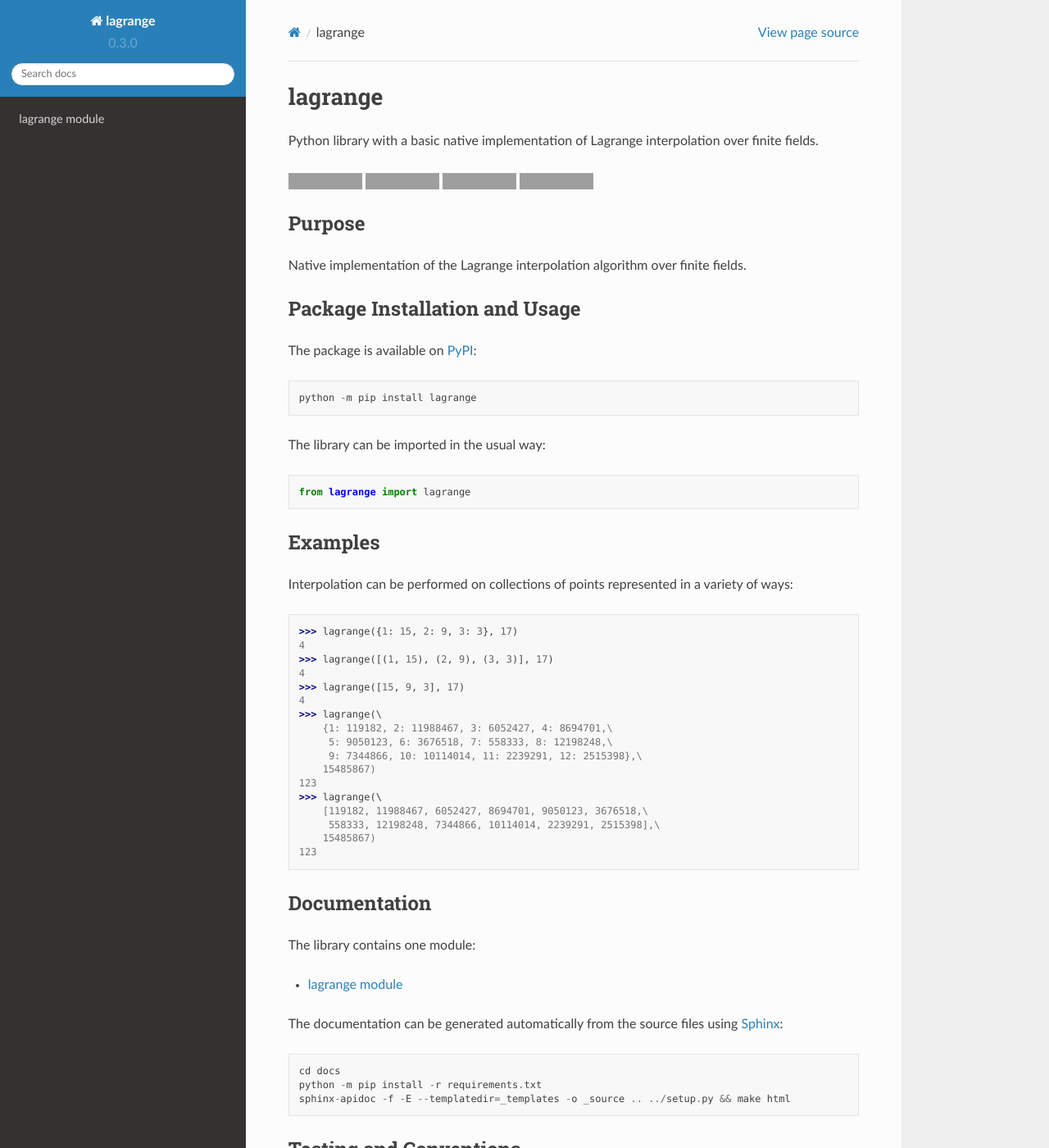
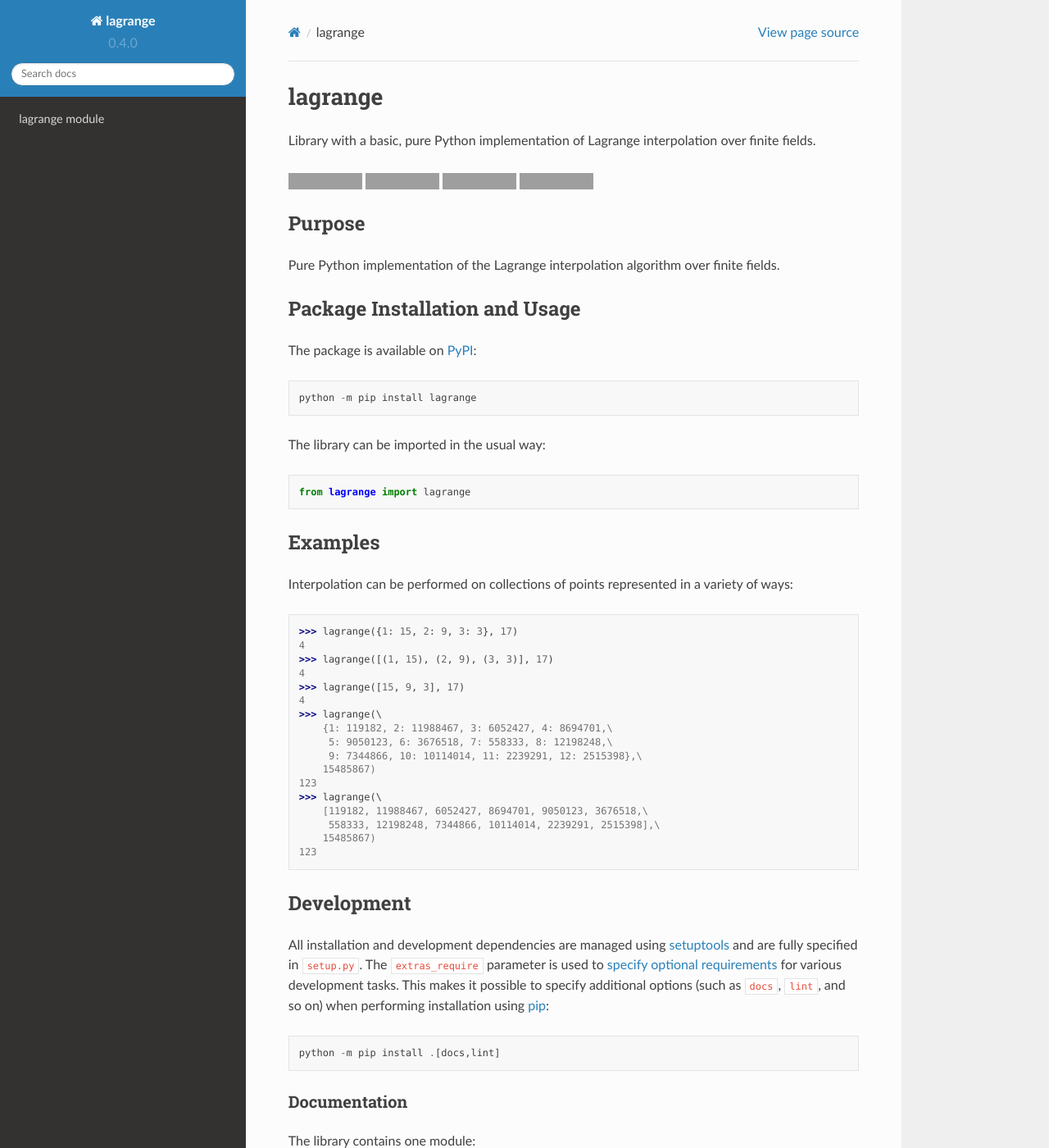
Before and after one commit to lapets/lagrange, a Sphinx documentation site: the page built from docs/index.rst, in a window 1280 px wide and 1400 px high. Shown: the whole window at 82% size. Built offline with Sphinx 7.4.7 and the Read the Docs theme 2.0.0, drawn with Linux system fonts in a browser that asks for light colours; some of the changed text lies outside the part shown; grey boxes are pictures that could not be loaded.

Commit message:
Use pytest for tests and setuptools for dependencies; update README/docs/CI.

```diff
--- a/README.rst
+++ b/README.rst
@@ -2,7 +2,7 @@
 lagrange
 ========
 
-Python library with a basic native implementation of Lagrange interpolation over finite fields.
+Library with a basic, pure Python implementation of Lagrange interpolation over finite fields.
 
 |pypi| |readthedocs| |actions| |coveralls|
 
@@ -24,7 +24,7 @@
 
 Purpose
 -------
-Native implementation of the Lagrange interpolation algorithm over finite fields.
+Pure Python implementation of the Lagrange interpolation algorithm over finite fields.
 
 Package Installation and Usage
 ------------------------------
@@ -58,21 +58,27 @@
         15485867)
     123
 
+Development
+-----------
+All installation and development dependencies are managed using `setuptools <https://pypi.org/project/setuptools>`__ and are fully specified in ``setup.py``. The ``extras_require`` parameter is used to `specify optional requirements <https://setuptools.pypa.io/en/latest/userguide/dependency_management.html#optional-dependencies>`__ for various development tasks. This makes it possible to specify additional options (such as ``docs``, ``lint``, and so on) when performing installation using `pip <https://pypi.org/project/pip>`__::
+
+    python -m pip install .[docs,lint]
+
 Documentation
--------------
+^^^^^^^^^^^^^
 .. include:: toc.rst
 
 The documentation can be generated automatically from the source files using `Sphinx <https://www.sphinx-doc.org/>`_::
 
+    python -m pip install .[docs]
     cd docs
-    python -m pip install -r requirements.txt
     sphinx-apidoc -f -E --templatedir=_templates -o _source .. ../setup.py && make html
 
 Testing and Conventions
------------------------
-All unit tests are executed and their coverage is measured when using `nose <https://nose.readthedocs.io/>`_ (see ``setup.cfg`` for configuration details)::
+^^^^^^^^^^^^^^^^^^^^^^^
+All unit tests are executed and their coverage is measured when using `pytest <https://docs.pytest.org>`__ (see ``setup.cfg`` for configuration details)::
 
-    python -m pip install nose coverage
+    python -m pip install .[test]
     nosetests --cover-erase
 
 Alternatively, all unit tests are included in the module itself and can be executed using `doctest <https://docs.python.org/3/library/doctest.html>`_::
@@ -81,13 +87,28 @@
 
 Style conventions are enforced using `Pylint <https://www.pylint.org/>`_::
 
-    python -m pip install pylint
+    python -m pip install .[lint]
     pylint lagrange
 
 Contributions
--------------
+^^^^^^^^^^^^^
 In order to contribute to the source code, open an issue or submit a pull request on the `GitHub page <https://github.com/lapets/lagrange>`_ for this library.
 
 Versioning
-----------
+^^^^^^^^^^
 Beginning with version 0.2.0, the version number format for this library and the changes to the library associated with version number increments conform with `Semantic Versioning 2.0.0 <https://semver.org/#semantic-versioning-200>`_.
+
+Publishing
+^^^^^^^^^^
+This library can be published as a `package on PyPI <https://pypi.org/project/lagrange>`__ by a package maintainer. First, install the dependencies required for packaging and publishing::
+
+    python -m pip install .[publish]
+
+Remove any old build/distribution files. Then, package the source into a distribution archive using the `wheel <https://pypi.org/project/wheel>`__ package::
+
+    rm -rf dist *.egg-info
+    python setup.py sdist bdist_wheel
+
+Finally, upload the package distribution archive to `PyPI <https://pypi.org>`__ using the `twine <https://pypi.org/project/twine>`__ package::
+
+    python -m twine upload dist/*
--- a/docs/conf.py
+++ b/docs/conf.py
@@ -20,8 +20,8 @@
 # The name and version are retrieved from `setup.py` in the root directory.
 with open('../setup.py') as package_file:
     package = package_file.read()
-project = package.split('name = "')[1].split('"')[0]
-version = package.split('version = "')[1].split('"')[0]
+project = package.split("name = '")[1].split("'")[0]
+version = package.split("version = '")[1].split("'")[0]
 release = version
 
 author = 'Andrei Lapets'
--- a/docs/requirements.txt
+++ /dev/null
@@ -1,2 +0,0 @@
-sphinx~=4.2.0
-sphinx-rtd-theme~=1.0.0
```
Also changed, not shown: setup.cfg (+2 -6 lines), setup.py (+32 -13 lines), .readthedocs.yaml, 1 other file.
